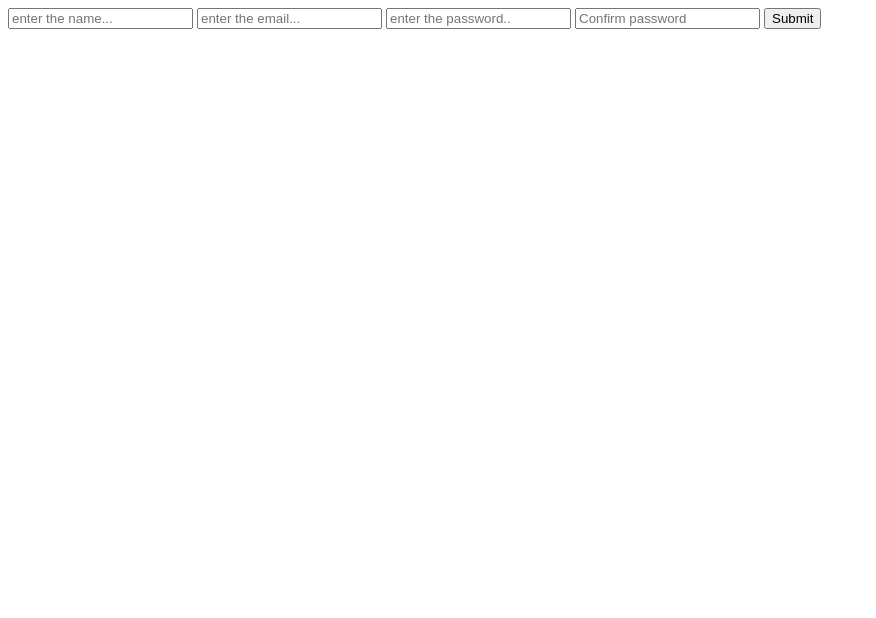
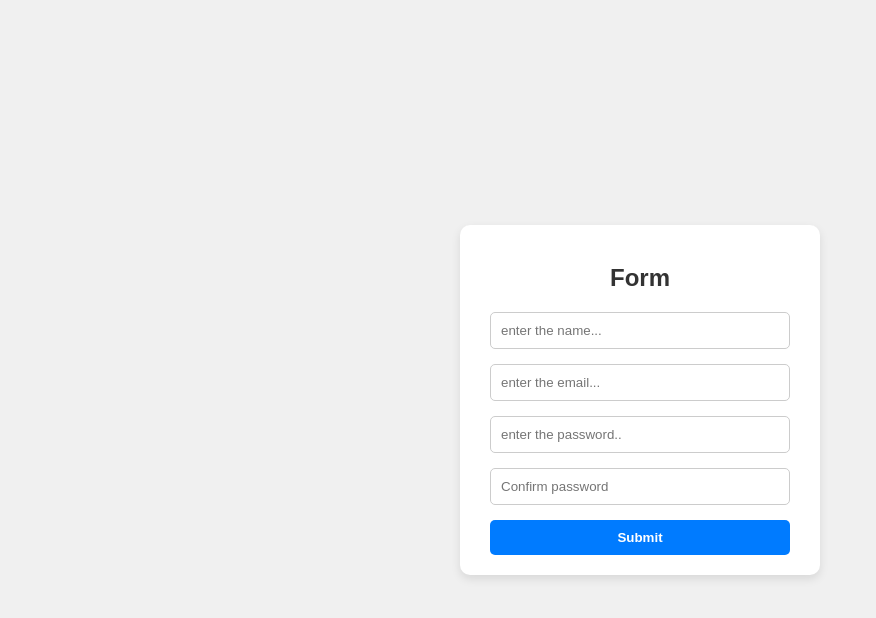
Before and after one commit to Anjana-20782/node-project1, a plain HTML site: page index.html in a window 1280 px wide. Shown: the whole page, without its empty margins (0-876 px from the left). Drawn offline with Linux system fonts and the light colour scheme.

Commit message:
the css styles are added in this node-project1

```diff
--- a/index.html
+++ b/index.html
@@ -7,6 +7,11 @@
     <link rel="stylesheet" href="./style.css">
 </head>
 <body>
+
+    <div class="main">
+    <div class="nav">
+        <h2>Form</h2>
+    </div>
      <div class="div_container">
         <input type="text" placeholder="enter the name...">
         <input type="email" placeholder="enter the email...">
@@ -14,6 +19,7 @@
         <input type="password" placeholder="Confirm password">
         <button>Submit</button>
     </div>
+    </div>
 
 </body>
 </html>
--- a/style.css
+++ b/style.css
@@ -0,0 +1,54 @@
+body {
+background-color: #f0f0f0;
+font-family: Arial, sans-serif;
+display: flex;
+justify-content: center;
+align-items: center;
+height: 100vh;
+margin: 0;
+}
+
+.main {
+background-color: #fff;
+padding: 20px 30px;
+border-radius: 10px;
+box-shadow: 0 4px 10px rgba(0,0,0,0.1);
+width: 300px;
+}
+
+.nav h2 {
+text-align: center;
+margin-bottom: 20px;
+color: #333;
+}
+
+.div_container {
+display: flex;
+flex-direction: column;
+}
+
+.div_container input {
+padding: 10px;
+margin-bottom: 15px;
+border: 1px solid #ccc;
+border-radius: 5px;
+outline: none;
+}
+
+.div_container input:focus {
+border-color: #007bff;
+}
+
+.div_container button {
+padding: 10px;
+background-color: #007bff;
+color: #fff;
+border: none;
+border-radius: 5px;
+cursor: pointer;
+font-weight: bold;
+}
+
+.div_container button:hover {
+background-color: #0056b3;
+}
```
